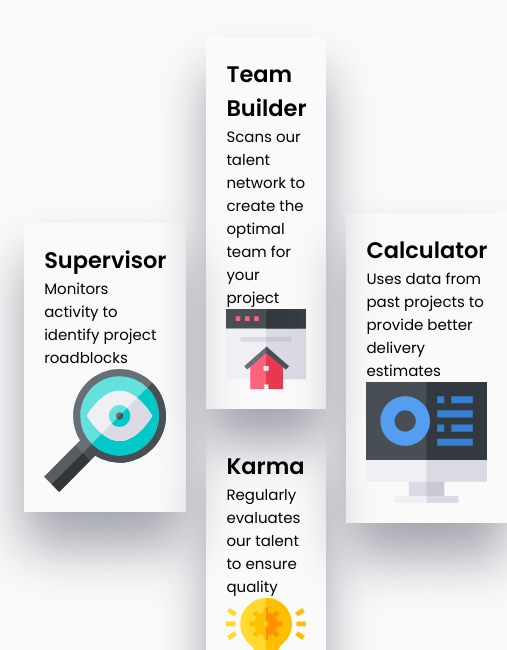
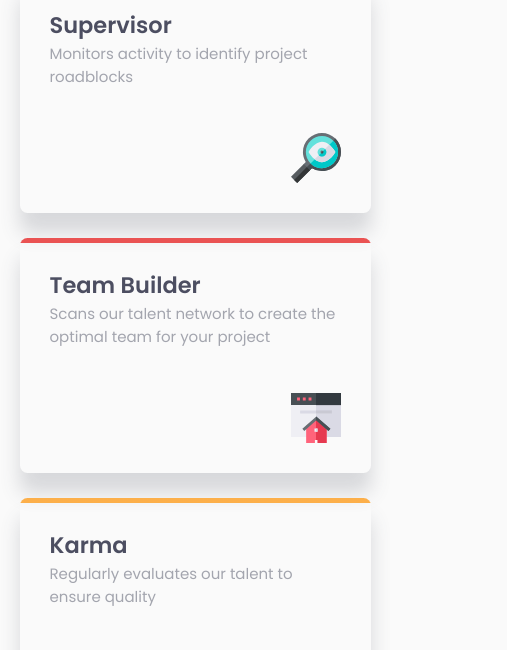
Before and after one commit to anonggentlegentle/Four-card-feature-section, a website: page index.html in a window 390 px wide. Shown: the part 287-937 px from the top of the page, 507 px wide, since content can reach past the window. Drawn offline with Linux system fonts and the light colour scheme.

Commit message:
Add styles and responsiveness

```diff
--- a/css/style.scss
+++ b/css/style.scss
@@ -6,6 +6,9 @@ $color-blue: hsl(212, 86%, 64%);
 $color-grey-dark-1: hsl(234, 12%, 34%);
 $color-grey-dark-2: hsl(229, 6%, 66%);
 $color-grey-light: hsl(0, 0%, 98%);
+
+$bp-1: 56.25em; // 900px
+$bp-2: 31.25em; // 500px
 
 *,
 *::after,
@@ -48,6 +51,11 @@ video {
   flex-direction: column;
   row-gap: 4rem;
 
+  @media only screen and (max-width: $bp-1) {
+    margin: 5rem 1rem;
+    row-gap: 6rem;
+  }
+
   &__top {
     display: flex;
     flex-direction: column;
@@ -60,39 +68,109 @@ video {
     color: $color-grey-dark-2;
     text-align: center;
     width: 45%;
+
+    @media only screen and (max-width: $bp-1) {
+      width: 100%;
+    }
   }
 
   &__bottom {
     display: grid;
     grid-template-columns: repeat(3, 1fr);
-    gap: 2rem;
+    gap: 2.5rem;
+
+    @media only screen and (max-width: $bp-1) {
+      grid-template-columns: repeat(1, 1fr);
+      justify-items: center;
+    }
   }
 
   &__box {
-    padding: 2rem;
-    box-shadow: 0 3.5rem 5rem $color-grey-dark-2;
+    padding: 3rem;
+    box-shadow: 0 2rem 2rem rgba($color-grey-dark-1, 0.2);
+    border-radius: 0.75rem;
+
+    display: flex;
+    flex-direction: column;
+
+    @media only screen and (max-width: $bp-1) {
+      width: 70%;
+    }
+
+    @media only screen and (max-width: $bp-2) {
+      width: 100%;
+    }
 
     &--1 {
+      background: linear-gradient($color-cyan, $color-cyan) top / 100% 0.5rem;
+      background-repeat: no-repeat;
+
       grid-row: 1 / span 2;
       align-self: center;
+
+      @media only screen and (max-width: $bp-1) {
+        grid-row: unset;
+        align-items: unset;
+      }
+    }
+
+    &--2 {
+      background: linear-gradient($color-red, $color-red) top / 100% 0.5rem;
+      background-repeat: no-repeat;
     }
 
     &--3 {
+      background: linear-gradient($color-orange, $color-orange) top / 100%
+        0.5rem;
+      background-repeat: no-repeat;
+
       grid-row: 2 / span 1;
       grid-column: 2 / span 1;
+
+      @media only screen and (max-width: $bp-1) {
+        grid-row: unset;
+        grid-column: unset;
+      }
     }
 
     &--4 {
+      background: linear-gradient($color-blue, $color-blue) top / 100% 0.5rem;
+      background-repeat: no-repeat;
+
       grid-row: 1 / span 2;
       align-self: center;
+
+      @media only screen and (max-width: $bp-1) {
+        grid-row: unset;
+        align-self: unset;
+      }
     }
+  }
+
+  &__icon {
+    width: 5rem;
+    margin-top: 4.5rem;
+    margin-left: auto;
+  }
+
+  &__text {
+    color: $color-grey-dark-2;
+    font-weight: 200;
   }
 }
 
 .heading-1 {
   font-size: 3.5rem;
 
+  @media only screen and (max-width: $bp-2) {
+    font-size: 2.5rem;
+  }
+
   &--normal {
     font-weight: 200;
   }
 }
+
+.heading-2 {
+  color: $color-grey-dark-1;
+}
```
Also changed, not shown: css/style.css, 1 other file.
